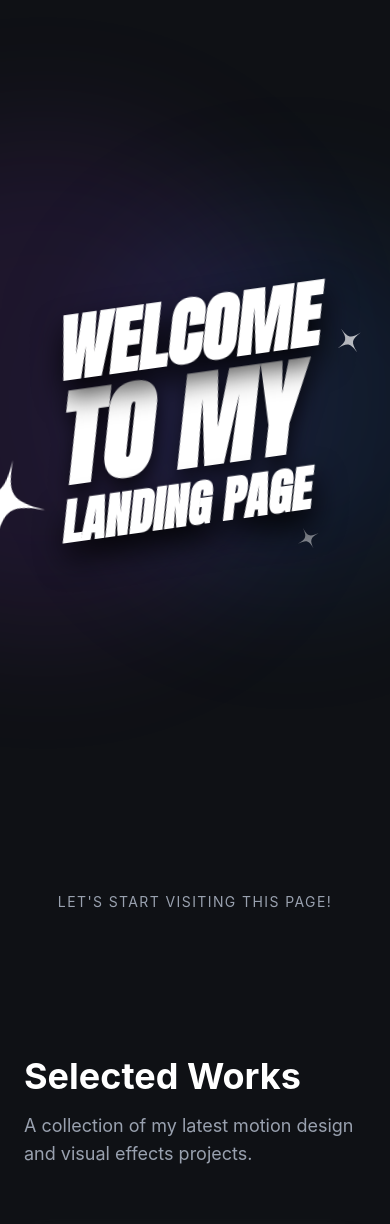
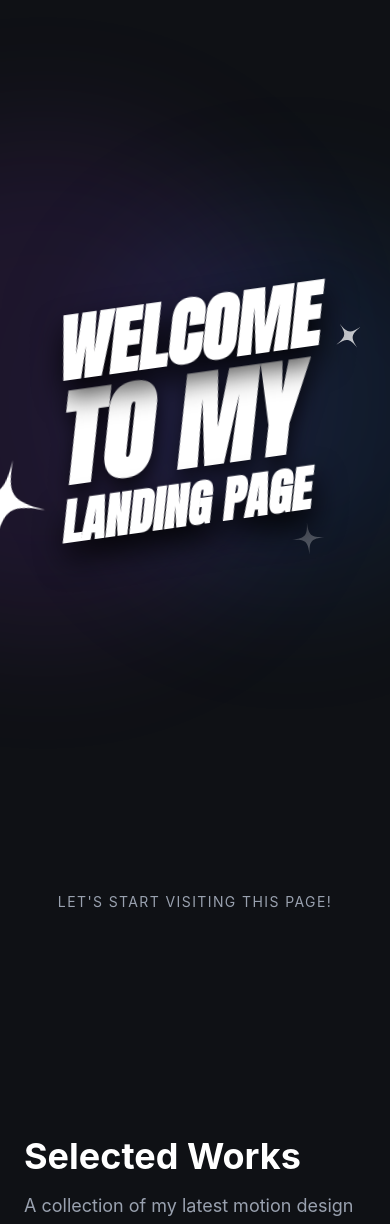
Before and after one commit to namakuhans/landpage, a React (Vite) app: page / in a window 390 px wide. Shown: the top 1224 px of the page. Built offline with nearby package versions, Linux system fonts and the light colour scheme.

Commit message:
style: Add wide spacing below CTA text

```diff
--- a/src/App.jsx
+++ b/src/App.jsx
@@ -11,7 +11,7 @@ function App() {
       <HeroSection />
 
       {/* Call to action text below Hero Section */}
-      <section className="relative w-full py-12 flex justify-center bg-[#0f1115] z-20">
+      <section className="relative w-full pt-12 pb-32 md:pb-48 flex justify-center bg-[#0f1115] z-20">
         <motion.div
           initial={{ opacity: 0, y: 20 }}
           whileInView={{ opacity: 1, y: 0 }}
```
